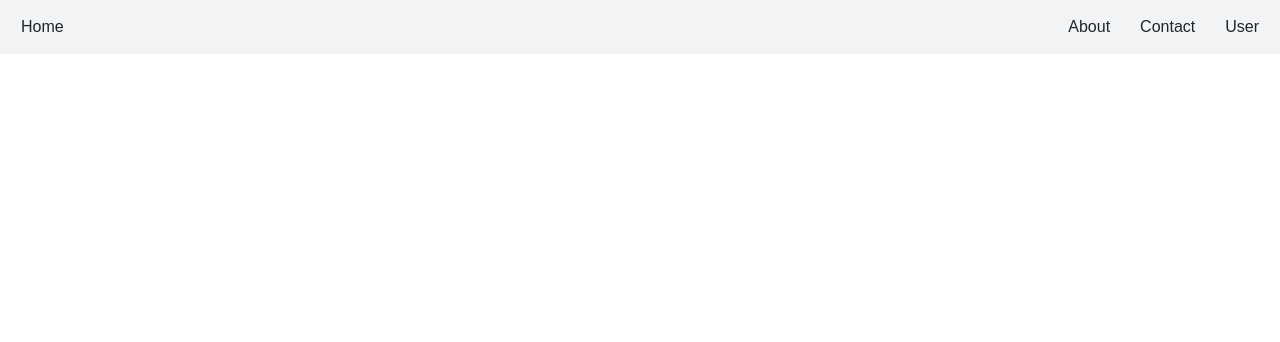
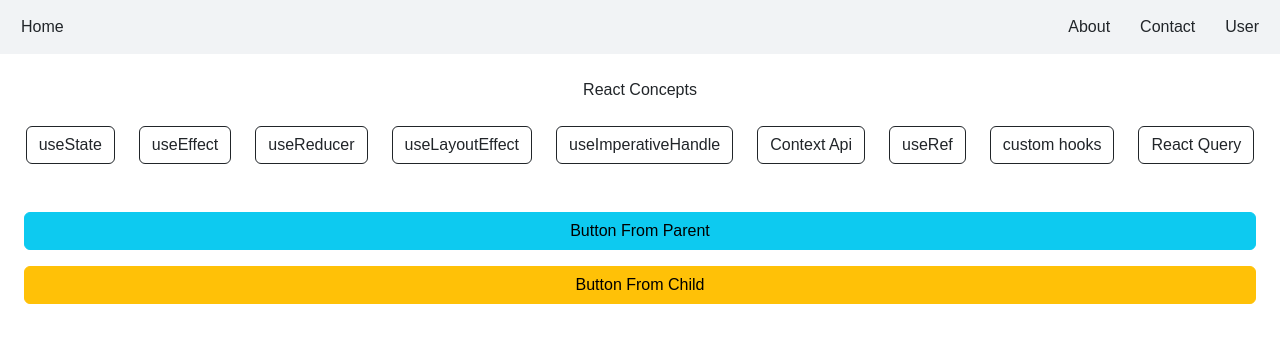
Before and after one commit to prudv13/react-concepts, a React (Vite) app: page /useimperativehandle in a window 1280 px wide. Shown: the top 342 px of the page. Built offline with nearby package versions, Linux system fonts and the light colour scheme.

Commit message:
useImperativeHandle

```diff
--- a/src/App.jsx
+++ b/src/App.jsx
@@ -17,6 +17,7 @@ import UseReducer from './useReducer/UseReducer'
 import UseEffect02 from './useEffect/UseEffect02'
 import UseRef from './useRef/UseRef'
 import LayoutEffect from './useLayoutEffect/LayoutEffect'
+import ImperativeHandle from './useImperativeHandle/ImperativeHandle'
 
 function App() {
 
@@ -35,6 +36,7 @@ function App() {
           <Route path='contextapi' element={<ContextApi />} />
           <Route path='useref' element={<UseRef />} />
           <Route path='uselayouteffect' element={<LayoutEffect />} />
+          <Route path='useimperativehandle' element={<ImperativeHandle />} />
           <Route path='customhooks' element={<ShowHide />} />
           <Route path='reactquery' element={<ReactQuery />}>
             <Route path='superheroes' element={<SuperHeroes/>} />
--- a/src/routing/Home.jsx
+++ b/src/routing/Home.jsx
@@ -18,6 +18,9 @@ const Home = () => {
           <Link to="uselayouteffect">
             <button className='btn btn-outline-dark'>useLayoutEffect</button>
           </Link>
+          <Link to="useimperativehandle">
+            <button className='btn btn-outline-dark'>useImperativeHandle</button>
+          </Link>
           <Link to="contextapi">
             <button className='btn btn-outline-dark'>Context Api</button>
           </Link>
--- /dev/null
+++ b/src/useImperativeHandle/Child.jsx
@@ -0,0 +1,24 @@
+import React, { Fragment, forwardRef, useImperativeHandle, useState } from 'react'
+
+const Child = forwardRef((props, ref) => {
+    const [toggle, setToggle] = useState(false);
+
+    useImperativeHandle(ref, () => ({
+        alterToggle(){
+            setToggle(!toggle);
+        }
+    }))
+
+  return (
+    <Fragment>
+        <button
+            className='btn btn-warning'
+        >
+        Button From Child
+        </button>
+        {toggle && <span>Toggle</span>}
+    </Fragment>
+  )
+})
+
+export default Child;
--- /dev/null
+++ b/src/useImperativeHandle/ImperativeHandle.jsx
@@ -0,0 +1,14 @@
+import React, { useRef } from 'react'
+import Child from './Child';
+
+const ImperativeHandle = () => {
+    const buttonRef = useRef();
+  return (
+    <div className='d-flex flex-column gap-3'>
+        <button onClick={() => {buttonRef.current.alterToggle()}} className='btn btn-info'>Button From Parent</button>
+        <Child ref={buttonRef} />
+    </div>
+  )
+}
+
+export default ImperativeHandle;
```
